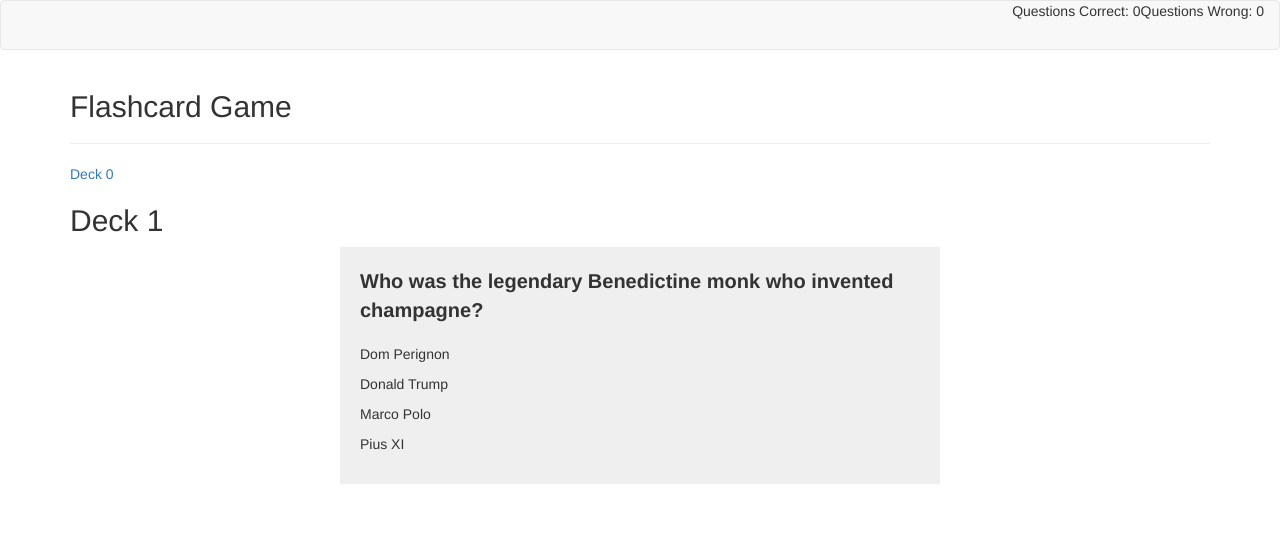
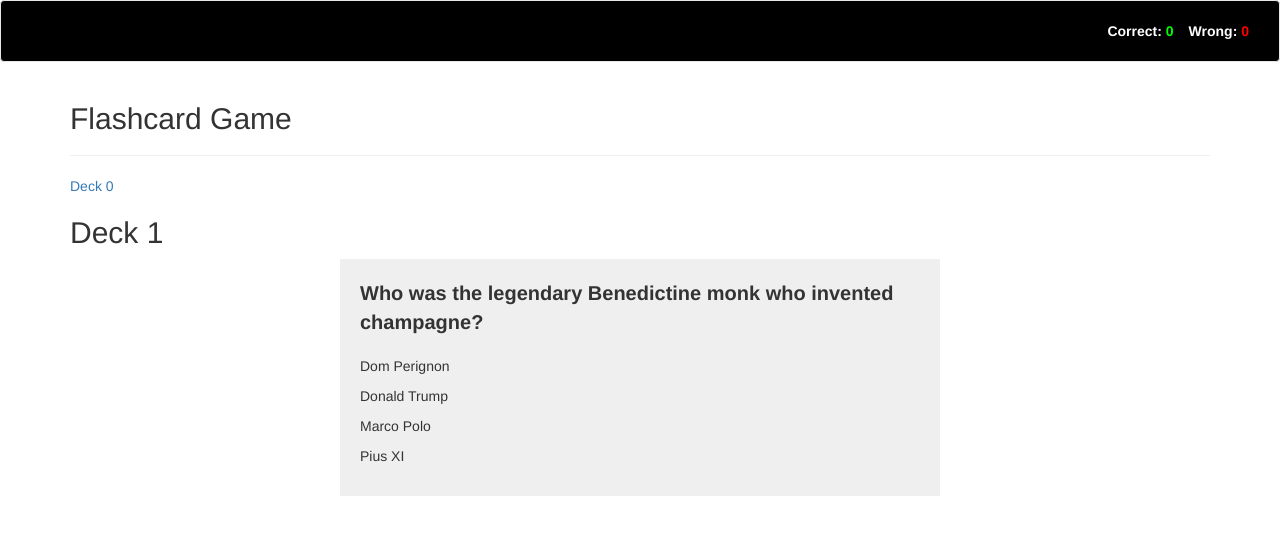
Before and after one commit to Sihong31/angular-flash-cards-app, an Angular app in the folder flash-cards-app/: page /flashcards/deck/0/question/0 in a window 1280 px wide. Shown: the top 534 px of the page. Built offline with nearby package versions, Linux system fonts and the light colour scheme.

Commit message:
work on component logic, minor styling for nav bar

```diff
--- a/flash-cards-app/src/app/core/header/header.component.html
+++ b/flash-cards-app/src/app/core/header/header.component.html
@@ -2,11 +2,11 @@
   <div class="container-fluid">
     <div class="navbar-header pull-right">
       <ul class="nav navbar-nav">
-        <li>
-          Questions Correct: {{ correctScore }}
+        <li id="correct">
+          Correct: <span>{{ correctScore }}</span>
         </li>
-        <li>
-          Questions Wrong: {{ wrongScore }}
+        <li id="wrong">
+          Wrong: <span>{{ wrongScore }}</span>
         </li>
       </ul>
     </div>
--- /dev/null
+++ b/flash-cards-app/src/app/core/header/header.component.scss
@@ -0,0 +1,19 @@
+@import "../../shared/variables";
+
+.navbar {
+  background: $color-black;
+  .navbar-nav {
+    padding: 20px 0;
+    li {
+      color: $color-white;
+      font-weight: 700;
+      padding-right: 15px;
+    }
+      #correct span {
+      color: #00FF00;
+    }
+      #wrong span {
+      color: #ff0000;
+    }
+  }
+}
--- a/flash-cards-app/src/app/core/header/header.component.ts
+++ b/flash-cards-app/src/app/core/header/header.component.ts
@@ -4,7 +4,7 @@ import { ScoreService } from '../../shared/score.service';
 @Component({
   selector: 'app-header',
   templateUrl: './header.component.html',
-  styleUrls: ['./header.component.css']
+  styleUrls: ['./header.component.scss']
 })
 export class HeaderComponent implements OnInit {
 
--- a/flash-cards-app/src/app/flashcards/flashcards-questions/flashcards-questions.component.html
+++ b/flash-cards-app/src/app/flashcards/flashcards-questions/flashcards-questions.component.html
@@ -14,6 +14,7 @@
         <p *ngIf="isCorrect; else notCorrect">That is the correct answer!</p>
         <ng-template #notCorrect>
           <p>That is not the correct answer!</p>
+          <p>The correct answer is: <strong>{{ currentQuestion.answers[correctAnswerIndex].answer }}</strong></p>
         </ng-template>
       </ng-container>
       <button type="button" class="btn btn-primary" *ngIf="isAnswered && gameIsActive" (click)="showNextQuestion()">Next Question</button>
--- a/flash-cards-app/src/app/flashcards/flashcards-questions/flashcards-questions.component.ts
+++ b/flash-cards-app/src/app/flashcards/flashcards-questions/flashcards-questions.component.ts
@@ -15,7 +15,7 @@ export class FlashcardsQuestionsComponent implements OnInit {
   questionId: number
   questions: Question[]
   currentQuestion: Question
-  correctAnswer: any
+  correctAnswerIndex: number
   isCorrect: boolean = false
   isAnswered: boolean = false
   gameIsActive: boolean = true
@@ -36,25 +36,24 @@ export class FlashcardsQuestionsComponent implements OnInit {
       (params: Params) => {
         this.questionId = +params['id']
         this.currentQuestion = this.flashcardsService.getQuestion(this.deckId, this.questionId);
-        this.correctAnswer = this.currentQuestion.correctAnswer
+        this.correctAnswerIndex = this.currentQuestion.correctAnswer
       }
     )
   }
 
   onChooseAnswer(index) {
-    this.isAnswered = true;
     if(this.questionId == this.questions.length - 1) {
       this.gameIsActive = false;
     }
-
-    if (this.correctAnswer == index) {
+    if (this.correctAnswerIndex == index && !this.isAnswered) {
       this.isCorrect = true;
-      this.scoreService.addCorrectScore();
-    } else {
+      this.scoreService.addToCorrectScore();
+    }
+    else if (this.correctAnswerIndex !==index && !this.isAnswered ){
       this.isCorrect = false;
-      this.scoreService.addWrongScore();
+      this.scoreService.addToWrongScore();
     }
-
+    this.isAnswered = true;
   }
 
   showNextQuestion() {
@@ -68,7 +67,8 @@ export class FlashcardsQuestionsComponent implements OnInit {
 
   onEndGame() {
     this.scoreService.resetScore();
-    this.router.navigate(['']);
+    this.flashcardsService.setProgressFalse();
+    this.router.navigate(['/flashcards']);
   }
 
 }
--- a/flash-cards-app/src/app/flashcards/flashcards.component.ts
+++ b/flash-cards-app/src/app/flashcards/flashcards.component.ts
@@ -15,11 +15,16 @@ export class FlashcardsComponent implements OnInit {
   }
 
   ngOnInit() {
-    this.flashcardsService.inProgress = false;
+    this.inProgress = false;
+    this.flashcardsService.inProgress.subscribe(
+      (boolean: boolean) => {
+        this.inProgress = boolean;
+      }
+    )
   }
 
   onDeckSelect() {
-    this.inProgress = this.flashcardsService.toggleProgress();
+    this.inProgress = true;
   }
 
 }
--- a/flash-cards-app/src/app/flashcards/flashcards.service.ts
+++ b/flash-cards-app/src/app/flashcards/flashcards.service.ts
@@ -1,8 +1,9 @@
 import { Question } from './question.model';
 import { Answer } from './answer.model';
+import { Subject } from 'rxjs/Subject';
 
 export class FlashcardsService {
-    inProgress = false;
+    inProgress = new Subject<boolean>();
     decks = [
       {
         "id": "1",
@@ -73,9 +74,11 @@ export class FlashcardsService {
     return this.decks[deckId].questions[questionId];
   }
 
-  toggleProgress() {
-    this.inProgress = !this.inProgress;
-    return this.inProgress;
+  setProgressTrue() {
+    this.inProgress.next(true);
+  }
+  setProgressFalse() {
+    this.inProgress.next(false);
   }
 
 }
--- a/flash-cards-app/src/app/shared/score.service.ts
+++ b/flash-cards-app/src/app/shared/score.service.ts
@@ -8,11 +8,11 @@ export class ScoreService {
   correctScore: number = 0;
   wrongScore: number = 0;
 
-  addCorrectScore() {
+  addToCorrectScore() {
     this.correctSubject.next(this.correctScore += 1);
   }
 
-  addWrongScore() {
+  addToWrongScore() {
     this.wrongSubject.next(this.wrongScore += 1);
   }
 
--- /dev/null
+++ b/flash-cards-app/src/app/shared/variables.scss
@@ -0,0 +1,2 @@
+$color-white: #ffffff;
+$color-black: #000000;
--- a/flash-cards-app/src/styles.scss
+++ b/flash-cards-app/src/styles.scss
@@ -1,6 +1,7 @@
 /* You can add global styles to this file, and also import other style files */
 @import './app/app.component';
 @import './app/flashcards/flashcards.component';
+@import './app/core/header/header.component';
 // h2 {
 //   color: blue;
 // }
```
Also changed, not shown: flash-cards-app/src/app/core/header/header.component.css (deleted).
